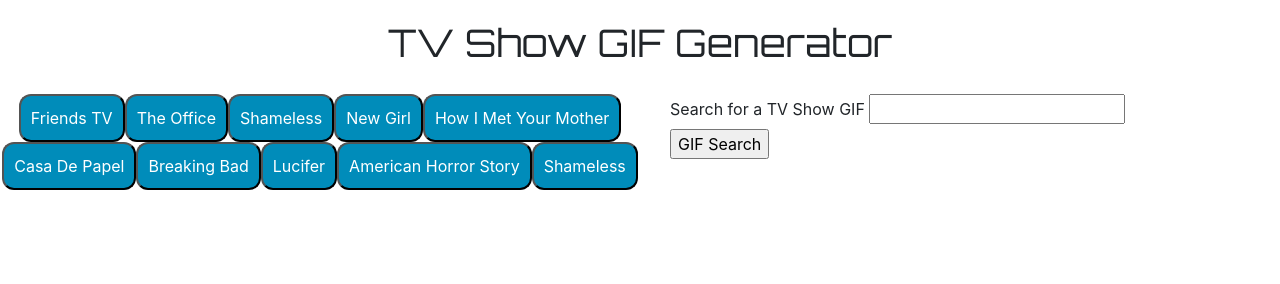
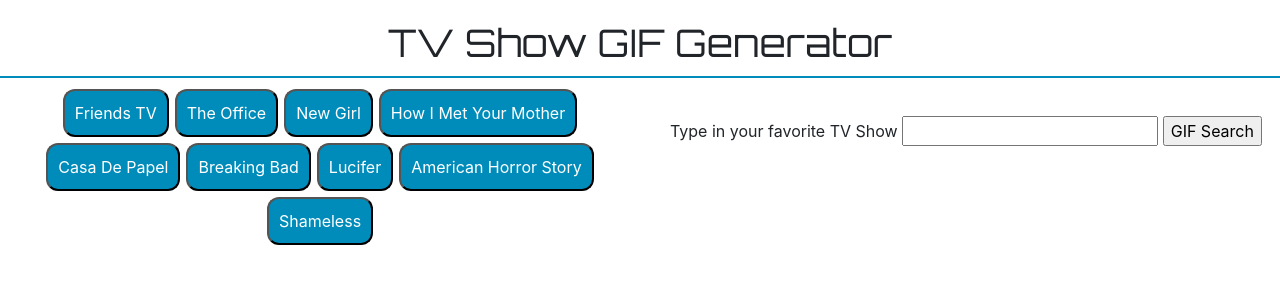
Before and after one commit to claudiaagutarra/platforms, a plain HTML site: page index.html in a window 1280 px wide. Drawn offline with nearby package versions, Linux system fonts and the light colour scheme.

Commit message:
final layout

```diff
--- a/assets/css/style.css
+++ b/assets/css/style.css
@@ -1,9 +1,10 @@
 h1 {
     font-size: 38px;
     text-align: center;
-    padding: 20px;
+    padding-top: 20px;
+    padding-bottom: 10px;
     font-family: 'Orbitron', sans-serif;
-    /* border-bottom: 2px solid #008CBA; */
+    border-bottom: 2px solid #008CBA;
 }
 #buttondisplay {
     width: 50%;
@@ -13,6 +14,7 @@ h1 {
     float: left;
 }
 form {
+    margin-top: 30px;
     float: left;
     margin-left: 30px;
     margin-bottom: 10px;
@@ -25,6 +27,7 @@ padding: 10px;
 border-radius: 12px;
 transition-duration: 0.4s;
 cursor: pointer;
+margin: 3px;
 }
 .button:hover {
     background-color: white;
--- a/assets/javascript/game.js
+++ b/assets/javascript/game.js
@@ -1,5 +1,5 @@
 
-var tvshows = ["Friends TV", "The Office", "Shameless", "New Girl", "How I Met Your Mother", "Casa De Papel", "Breaking Bad", "Lucifer", "American Horror Story", "Shameless"];
+var tvshows = ["Friends TV", "The Office", "New Girl", "How I Met Your Mother", "Casa De Papel", "Breaking Bad", "Lucifer", "American Horror Story", "Shameless"];
 function displayShowInfo() {
     $("#gifs-appear-here").empty()
 
@@ -19,8 +19,9 @@ function displayShowInfo() {
             for (var i = 0; i < results.length; i++) {
 
                 var tvShowDiv = $("<div>");
-
-                var p = $("<p>").text("Rating: " + results[i].rating);
+                var rating = results[i].rating
+                rating = rating.toUpperCase()
+                var p = $("<p>").text("Rating: " + rating);
 
                 var tvImage = $("<img>");
 
--- a/index.html
+++ b/index.html
@@ -14,9 +14,9 @@
     <h1> TV Show GIF Generator </h1>
     <div id="buttondisplay">
     </div>
-    <form id="gif-form">
-            <label for="gif-input">Search for a TV Show GIF</label>
-            <input type="text" id="gif-input"><br>
+    <form id="form-inline">
+            <label for="gif-input"> Type in your favorite TV Show </label>
+            <input type="text" id="gif-input">
             <input id="add-show" type="submit" value="GIF Search">
           </form>
 
```
